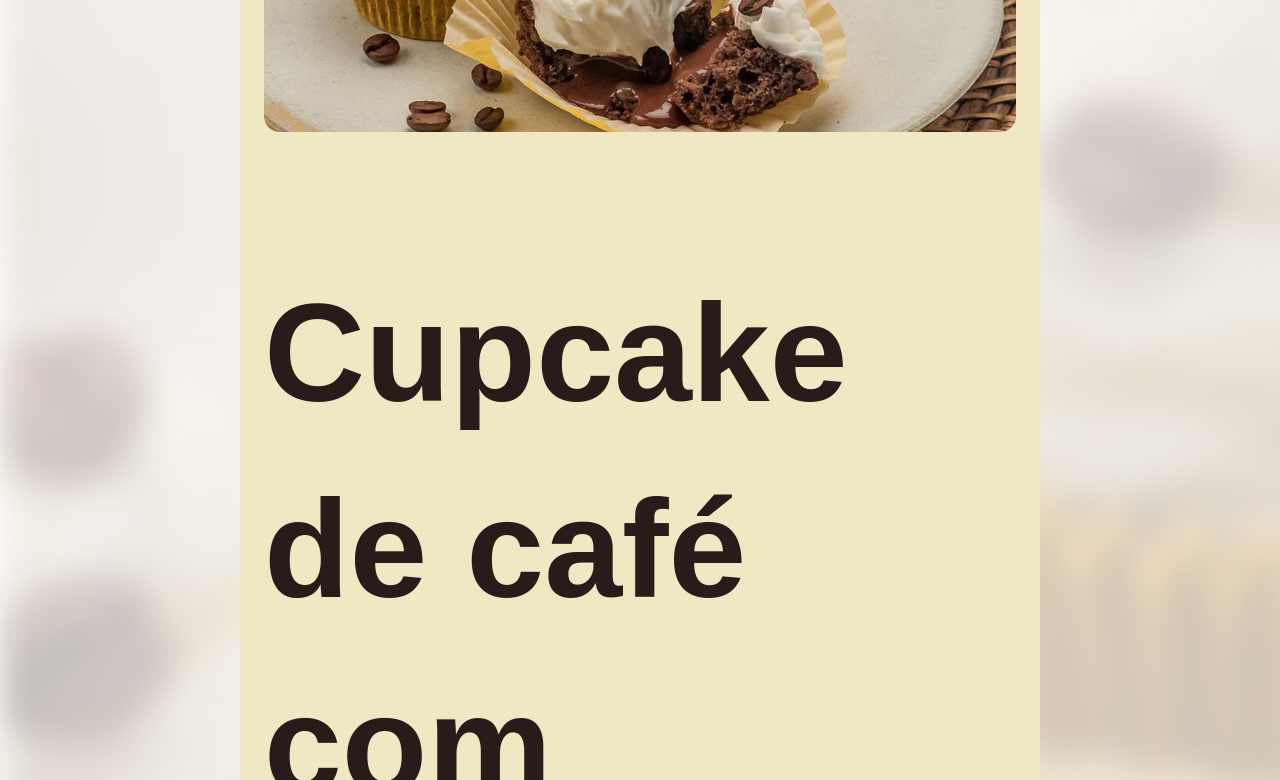
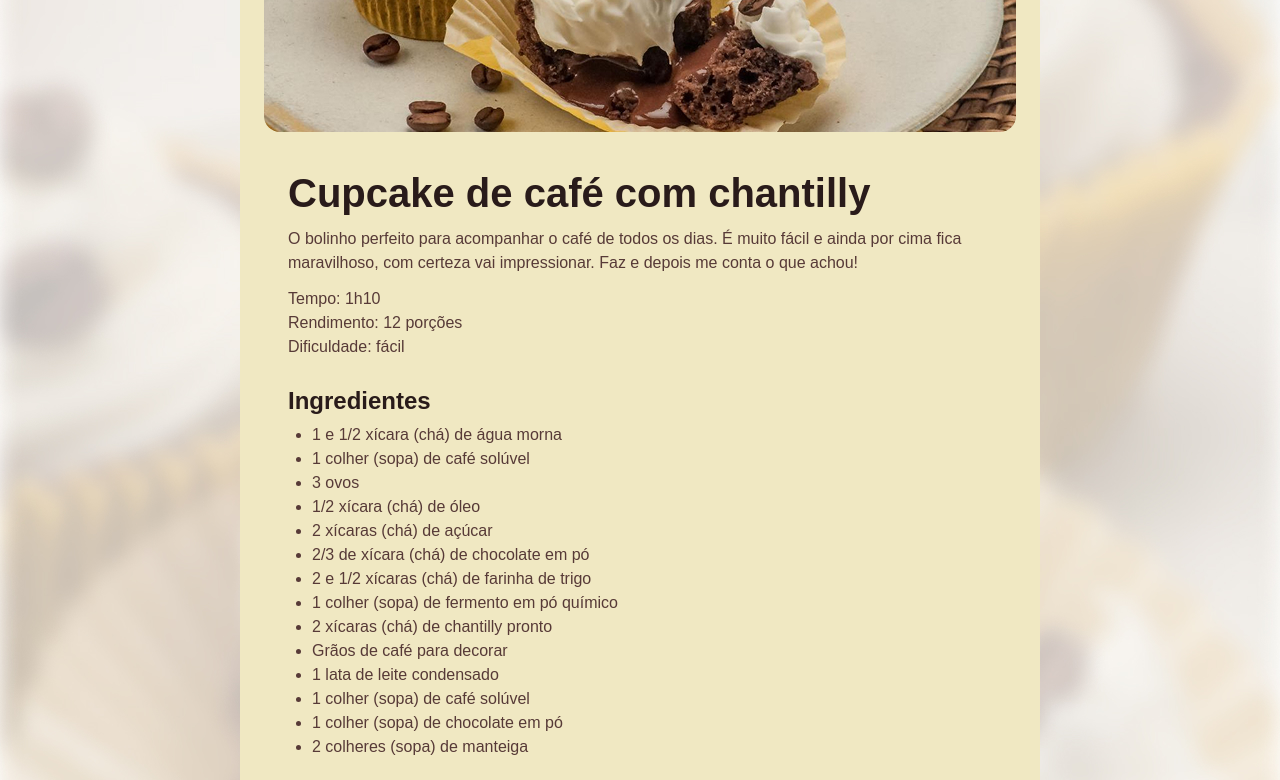
Before and after one commit to matheusfefagundes/P-gina-de-receita, a plain HTML site: page index.html in a window 1280 px wide. Shown: the part 340-1120 px from the top of the page. Drawn offline with Linux system fonts and the light colour scheme; a web font is replaced by a local one.

Commit message:
espaços adicionados

```diff
--- a/style.css
+++ b/style.css
@@ -1,3 +1,8 @@
+* {
+    margin: 0;
+    padding: 0;
+}
+
 :root {
     font-family: "Arial", serif;
     line-height: 150%;
@@ -22,9 +27,22 @@ img {
     border-radius: 16px;
 }
 
+main {
+    padding: 24px;
+}
+
+section + section {
+    margin-top: 24px;
+}
+
+#about p + p {
+    margin-top: 12px;
+}
+
 h1 {
     line-height: 140%;
-    font-size: 140px;
+    font-size:  40px;
+    margin-bottom: 4px;
 }
 
 h2 {
@@ -33,4 +51,10 @@ h2 {
 
 h1, h2 {
     color: #291B1A;
+    margin-bottom: 4px;
+    line-height: 150%;
 }
+
+ul {
+    padding-left: 24px;
+}
```
